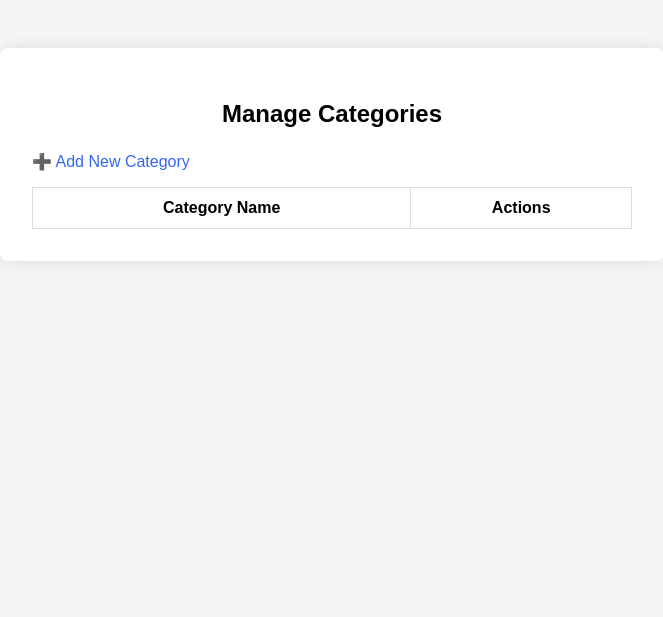
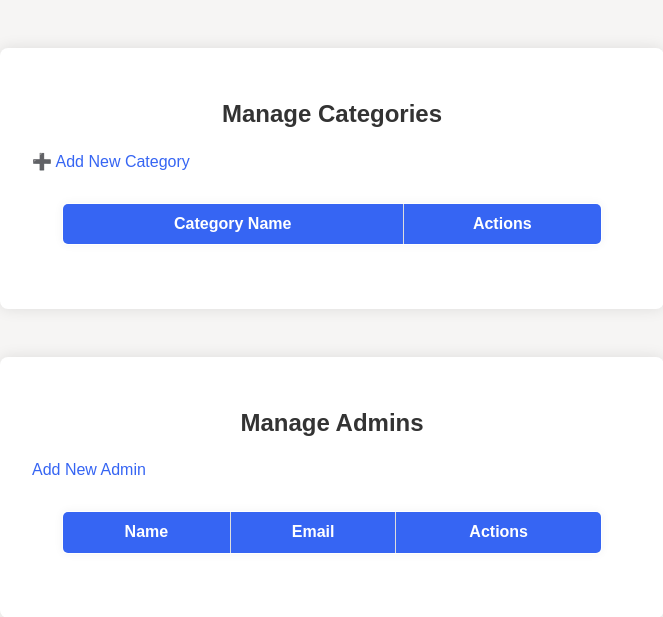
Before and after one commit to suyash9866/CSY2028-Auction-Site, a PHP site: page /adminCategories.php in a window 1280 px wide. Shown: the top 617 px of the page, without its empty margins (308-971 px from the left). Run offline with PHP 8.4, Linux system fonts and the light colour scheme; the visitor is signed in with stand-in values (Sample User, id 1); data that the repository does not hold is empty.

Commit message:
debugged admin side addition management and edit.

```diff
--- a/websites/as1/public/admin.css
+++ b/websites/as1/public/admin.css
@@ -12,9 +12,10 @@ body {
     box-shadow: 0 0 15px rgba(0,0,0,0.1);
 }
 
-h2 {
+h2, h1 {
     text-align: center;
     margin-bottom: 1em;
+    color: #333;
 }
 
 form {
@@ -44,9 +49,13 @@ form button:hover {
 }
 
 table {
-    width: 100%;
+    width: 90%;
     border-collapse: collapse;
-    margin-top: 1em;
+    margin: 2em auto;
+    background: #fff;
+    border-radius: 6px;
+    box-shadow: 0 0 10px rgba(0,0,0,0.05);
+    overflow: hidden;
 }
 
 table, th, td {
@@ -58,6 +67,15 @@ th, td {
     text-align: center;
 }
 
+th {
+    background-color: #3665f3;
+    color: white;
+}
+
+tr:hover {
+    background-color: #f1f1f1;
+}
+
 a {
     color: #3665f3;
     text-decoration: none;
--- a/websites/as1/public/adminCategories.php
+++ b/websites/as1/public/adminCategories.php
@@ -39,5 +39,8 @@ $categories = $stmt->fetchAll();
             <?php endforeach; ?>
         </table>
     </div>
+    <?php
+	require 'manageAdmins.php';
+    ?>
 </body>
 </html>
--- a/websites/as1/public/manageAdmins.php
+++ b/websites/as1/public/manageAdmins.php
@@ -1,41 +1,51 @@
 <?php
-session_start();
 require 'db.php';
-if (!isset($_SESSION['user_id']) || $_SESSION['isAdmin'] != 1) {
+
+if (!isset($_SESSION['user_id']) || $_SESSION['user_role'] !== 'admin') {
     header("Location: login.php");
     exit;
 }
 
-// Handle deletion
+
 if (isset($_GET['delete'])) {
     $adminId = $_GET['delete'];
     if ($adminId != $_SESSION['user_id']) { // Prevent self-deletion
-        $stmt = $pdo->prepare("DELETE FROM user WHERE id = ? AND isAdmin = 1");
+        $stmt = $pdo->prepare("DELETE FROM user WHERE id = ? AND role = 'admin'");
         $stmt->execute([$adminId]);
     }
 }
 
-$admins = $pdo->query("SELECT * FROM user WHERE isAdmin = 1")->fetchAll();
+$admins = $pdo->query("SELECT * FROM user WHERE role = 'admin'")->fetchAll();
 ?>
+
 <!DOCTYPE html>
 <html>
-<head><title>Manage Admins</title></head>
+<head>
+    <link rel="stylesheet" href="admin.css"/>
+    <title>Manage Admins</title>
+</head>
 <body>
-<h1>Manage Admins</h1>
-<a href="addAdmin.php">Add New Admin</a>
-<table border="1">
-<tr><th>ID</th><th>Name</th><th>Email</th><th>Actions</th></tr>
+<div class="container">
+    <h2>Manage Admins</h2>
+
+    <p><a href="addAdmin.php">Add New Admin</a></p>
+
+    <table>
+        <tr><th>Name</th><th>Email</th><th>Actions</th></tr>
         <?php foreach ($admins as $admin): ?>
         <tr>
-    <td><?= $admin['id'] ?></td>
             <td><?= htmlspecialchars($admin['name']) ?></td>
             <td><?= htmlspecialchars($admin['email']) ?></td>
             <td>
-        <a href="editAdmin.php?id=<?= $admin['id'] ?>">Edit</a> |
-        <a href="manageAdmins.php?delete=<?= $admin['id'] ?>" onclick="return confirm('Delete this admin?')">Delete</a>
+                <a href="editAdmin.php?id=<?= $admin['id'] ?>">Edit</a>
+                <?php if ($admin['id'] != $_SESSION['user_id']): ?> <!-- Prevent self-deletion -->
+                | <a href="manageAdmins.php?delete=<?= $admin['id'] ?>" onclick="return confirm('Delete this admin?')">Delete</a>
+                <?php endif; ?>
             </td>
         </tr>
         <?php endforeach; ?>
     </table>
+</div>
+
 </body>
 </html>
```
Also changed, not shown: other parts of websites/as1/public/admin.css (+42 -1 lines), websites/as1/public/addAdmin.php (+35 -7 lines), websites/as1/public/addAuction.php (+11 -6 lines), websites/as1/public/editAdmin.php (added, +79 -0 lines). Lines whose indentation alone changed are shown as unchanged.
